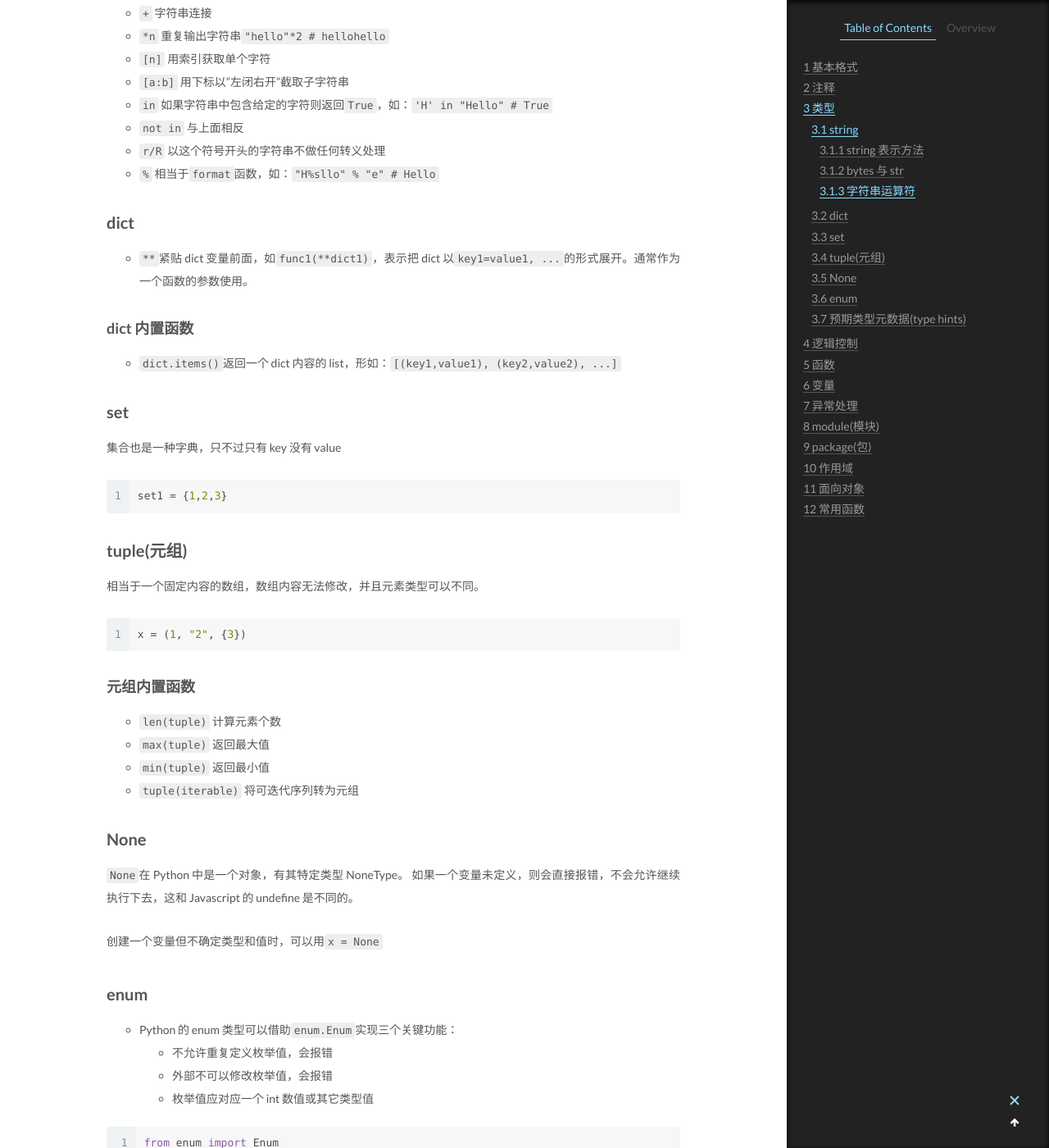
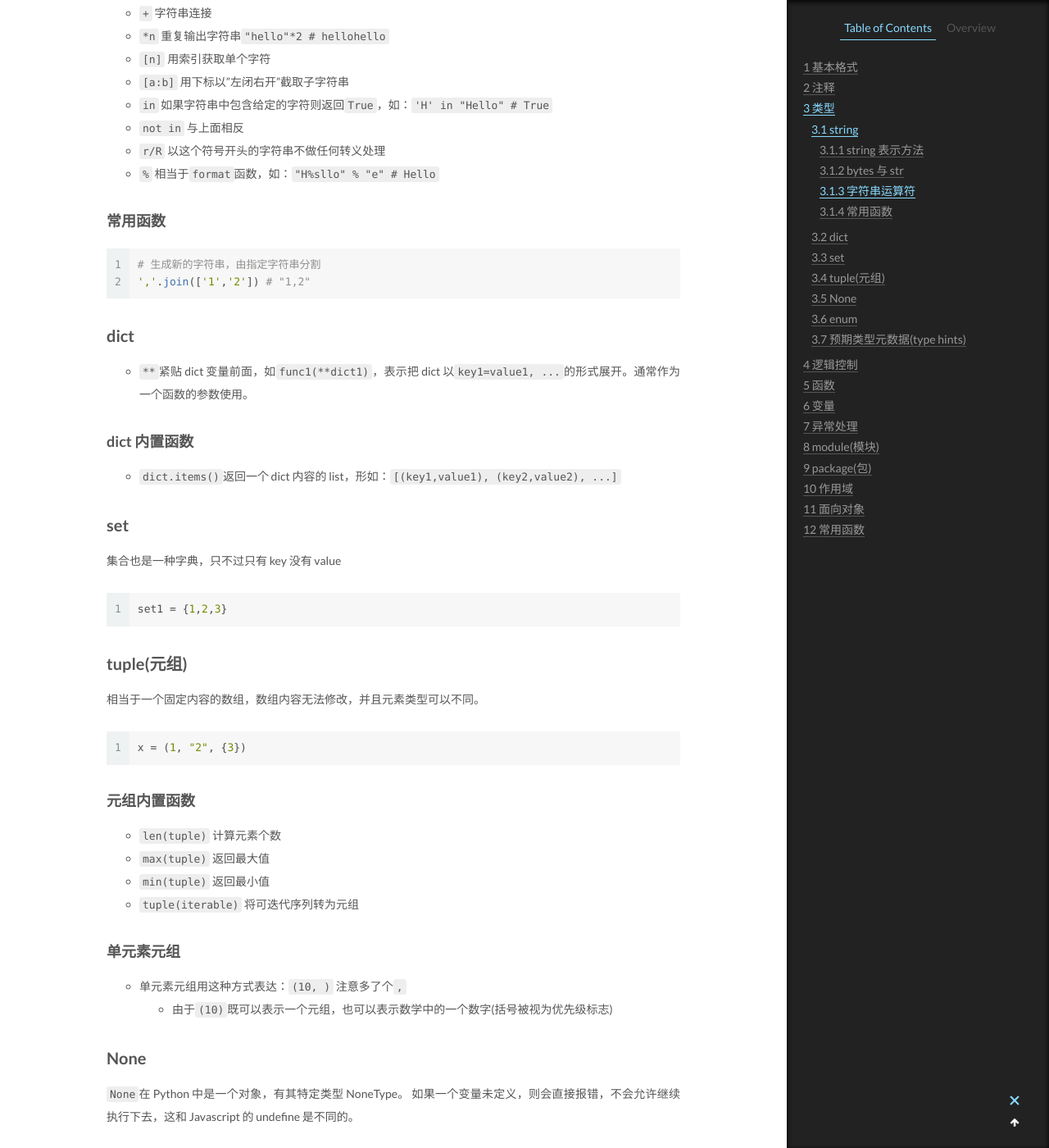
Before and after one commit to CodeHunter2006/CodeHunter2006.github.io, a Jekyll site: the page built from _posts/2023-01-07-Python_Syntex.md, in a window 1280 px wide and 1400 px high, scrolled down 1846 px. Shown: the whole window at 82% size. Built offline with Jekyll 4.4.1, drawn with Linux system fonts in a browser that asks for light colours; some of the changed text lies outside the part shown.

Commit message:
doc: add contents

````diff
--- a/_posts/2023-01-07-Python_Syntex.md
+++ b/_posts/2023-01-07-Python_Syntex.md
@@ -83,6 +83,13 @@ bytes 是二进制字节数组，用`b''`构造，底层存储字节(0-255)
 - `%`
   相当于`format`函数，如：`"H%sllo" % "e" # Hello`
 
+### 常用函数
+
+```python
+# 生成新的字符串，由指定字符串分割
+','.join(['1','2']) # "1,2"
+```
+
 ## dict
 
 - `**`紧贴 dict 变量前面，如`func1(**dict1)`，表示把 dict 以`key1=value1, ...`的形式展开。通常作为一个函数的参数使用。
@@ -113,6 +120,11 @@ x = (1, "2", {3})
 - `max(tuple)` 返回最大值
 - `min(tuple)` 返回最小值
 - `tuple(iterable)` 将可迭代序列转为元组
+
+### 单元素元组
+
+- 单元素元组用这种方式表达：`(10, )` 注意多了个`,`
+  - 由于`(10)`既可以表示一个元组，也可以表示数学中的一个数字(括号被视为优先级标志)
 
 ## None
 
@@ -233,6 +245,13 @@ for v1, v2, v3 in tuple_collection:
 # 可以利用 items 函数将 dict{k:v} 转为 list[(k,v)...]
 for k, v in d.items():
   pass
+```
+
+### List Comprehensions(列表生成式)
+
+```python
+test = [1,2]
+testStr = [str(x) for x in test]  # 生成为字符串数组
 ```
 
 ## continue, break
````
Also changed, not shown: _posts/2022-11-30-ClickHouse_SQL.md (+5 -0 lines).
